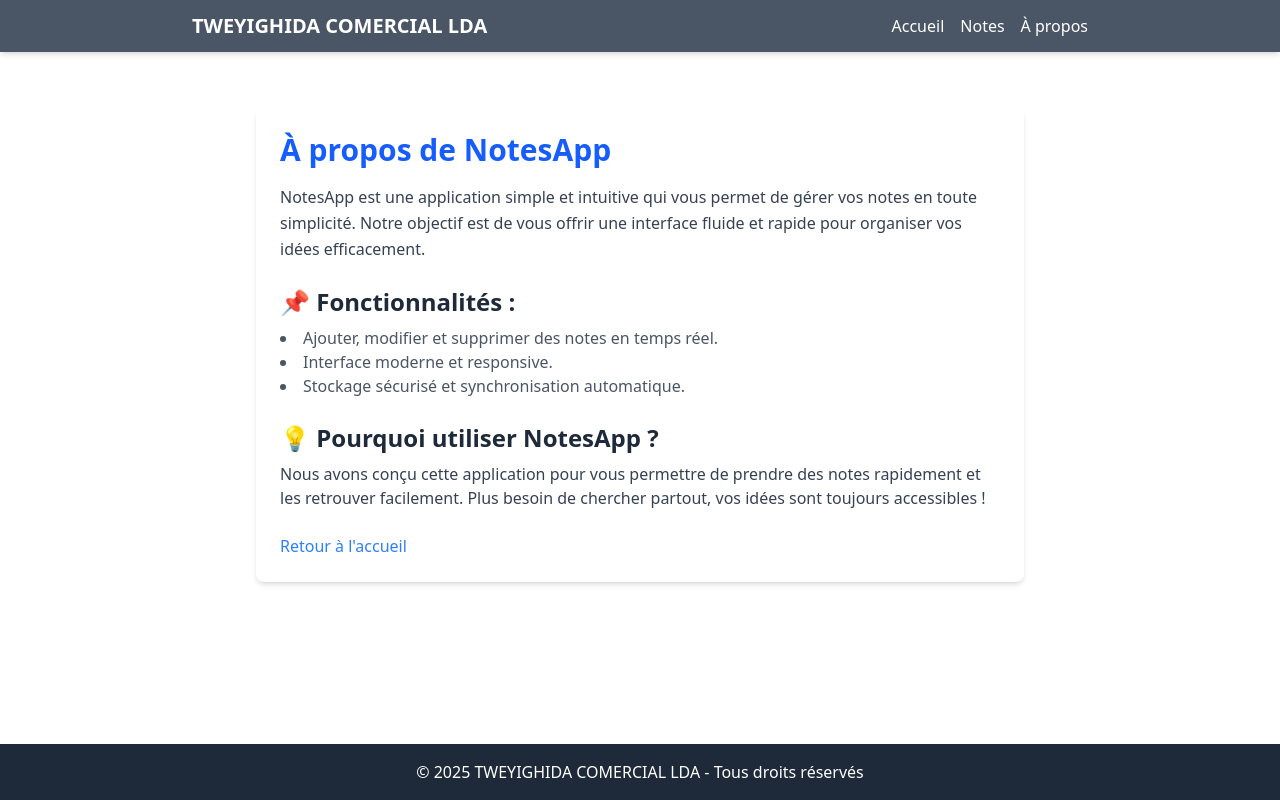
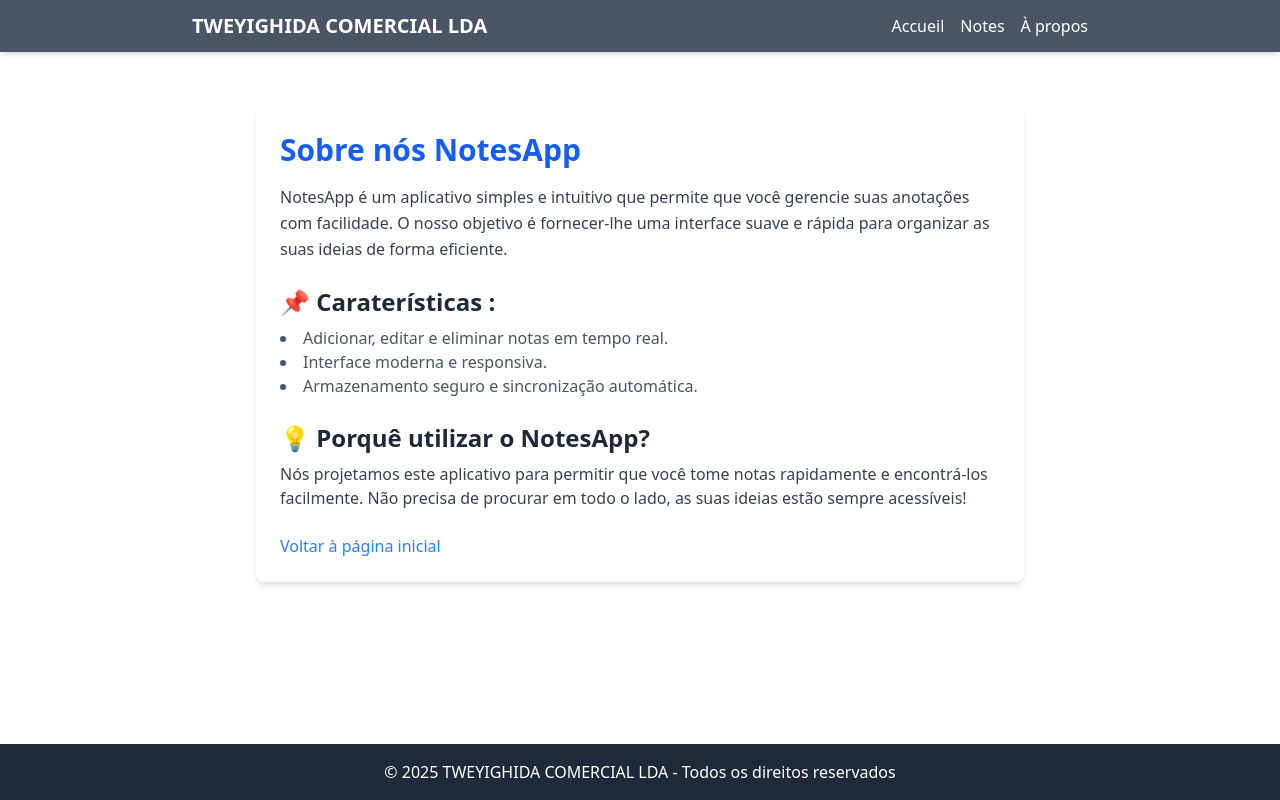
Before and after one commit to lamatmed/Tweighida, a Next.js app: page /about in a window 1280 px wide. Built offline with nearby package versions, Linux system fonts and the light colour scheme.

Commit message:
first commit traduit

```diff
--- a/src/app/about/page.tsx
+++ b/src/app/about/page.tsx
@@ -1,24 +1,24 @@
 export default function About() {
     return (
       <div className="max-w-3xl mx-auto p-6 bg-white shadow-md rounded-lg mt-10">
-        <h1 className="text-3xl font-bold text-blue-600 mb-4">À propos de NotesApp</h1>
+        <h1 className="text-3xl font-bold text-blue-600 mb-4">Sobre nós NotesApp</h1>
         <p className="text-gray-700 leading-relaxed">
-          NotesApp est une application simple et intuitive qui vous permet de gérer vos notes en toute simplicité.
-          Notre objectif est de vous offrir une interface fluide et rapide pour organiser vos idées efficacement.
+        NotesApp é um aplicativo simples e intuitivo que permite que você gerencie suas anotações com facilidade.
+        O nosso objetivo é fornecer-lhe uma interface suave e rápida para organizar as suas ideias de forma eficiente.
         </p>
-        <h2 className="text-2xl font-semibold text-gray-800 mt-6">📌 Fonctionnalités :</h2>
+        <h2 className="text-2xl font-semibold text-gray-800 mt-6">📌 Caraterísticas :</h2>
         <ul className="list-disc list-inside text-gray-600 mt-2">
-          <li>Ajouter, modifier et supprimer des notes en temps réel.</li>
-          <li>Interface moderne et responsive.</li>
-          <li>Stockage sécurisé et synchronisation automatique.</li>
+          <li>Adicionar, editar e eliminar notas em tempo real.</li>
+          <li>Interface moderna e responsiva.</li>
+          <li>Armazenamento seguro e sincronização automática.</li>
         </ul>
-        <h2 className="text-2xl font-semibold text-gray-800 mt-6">💡 Pourquoi utiliser NotesApp ?</h2>
+        <h2 className="text-2xl font-semibold text-gray-800 mt-6">💡 Porquê utilizar o NotesApp?</h2>
         <p className="text-gray-700 mt-2">
-          Nous avons conçu cette application pour vous permettre de prendre des notes rapidement et les retrouver facilement.
-          Plus besoin de chercher partout, vos idées sont toujours accessibles !
+        Nós projetamos este aplicativo para permitir que você tome notas rapidamente e encontrá-los facilmente.
+        Não precisa de procurar em todo o lado, as suas ideias estão sempre acessíveis!
         </p>
         <div className="mt-6">
-          <a href="/" className="text-blue-500 hover:underline">Retour à l'accueil</a>
+          <a href="/" className="text-blue-500 hover:underline">Voltar à página inicial</a>
         </div>
       </div>
     )
--- a/src/app/components/Footer.tsx
+++ b/src/app/components/Footer.tsx
@@ -1,7 +1,7 @@
 export default function Footer() {
     return (
       <footer className="bg-gray-800 text-white text-center p-4 mt-10">
-        <p>© {new Date().getFullYear()} TWEYIGHIDA COMERCIAL LDA - Tous droits réservés</p>
+        <p>© {new Date().getFullYear()} TWEYIGHIDA COMERCIAL LDA - Todos os direitos reservados</p>
       </footer>
     )
   }
--- a/src/app/components/Hero.tsx
+++ b/src/app/components/Hero.tsx
@@ -3,16 +3,16 @@ export default function Hero() {
         <section className="relative w-full h-screen flex items-center justify-center text-center bg-gradient-to-r from-yellow-500 to-indigo-600 text-white">
         <div className="max-w-2xl px-6">
           <h1 className="text-4xl md:text-5xl font-extrabold mb-4">
-            Bienvenue sur <span className="text-yellow-300">NotesApp</span> 📓
+          Bem-vindo à<span className="text-yellow-300">NotesApp</span> 📓
           </h1>
           <p className="text-lg md:text-xl mb-7">
-            Gérez vos notes facilement et efficacement. Ajoutez, modifiez et supprimez vos notes en toute simplicité.
+          Faça a gestão das suas notas de forma fácil e eficiente. Adicione, edite e elimine as suas notas com facilidade.
           </p>
           <a
             href="/notes"
             className="px-6 py-3 text-lg font-semibold bg-yellow-400 text-gray-900 rounded-lg hover:bg-yellow-500 transition"
           >
-            Commencer 🚀
+            Começar 🚀
           </a>
         </div>
       </section>
--- a/src/app/components/Navbar.tsx
+++ b/src/app/components/Navbar.tsx
@@ -29,9 +29,9 @@ export default function Navbar() {
       {/* Menu Mobile */}
       {isOpen && (
         <ul className="lg:hidden flex flex-col items-center space-y-3 mt-3">
-          <li><a href="/" className="hover:underline" onClick={() => setIsOpen(false)}>Accueil</a></li>
-          <li><a href="/notes" className="hover:underline" onClick={() => setIsOpen(false)}>Notes</a></li>
-          <li><a href="/about" className="hover:underline" onClick={() => setIsOpen(false)}>À propos</a></li>
+          <li><a href="/" className="hover:underline" onClick={() => setIsOpen(false)}>Receção</a></li>
+          <li><a href="/notes" className="hover:underline" onClick={() => setIsOpen(false)}>Observações</a></li>
+          <li><a href="/about" className="hover:underline" onClick={() => setIsOpen(false)}>A propósito</a></li>
         </ul>
       )}
     </nav>
--- a/src/app/components/NewNoteForm.tsx
+++ b/src/app/components/NewNoteForm.tsx
@@ -14,7 +14,7 @@ const NewNoteForm = () => {
     if (file && file.type === "application/pdf") {
       setPdfFile(file)
     } else {
-      alert("Veuillez sélectionner un fichier PDF valide.")
+      alert("Selecione um ficheiro PDF válido.")
       e.target.value = "" // Réinitialise le champ
     }
   }
@@ -49,7 +49,7 @@ const NewNoteForm = () => {
           onClick={() => setShowForm(true)}
           className="w-full bg-blue-500 text-white px-4 py-2 rounded-md hover:bg-blue-600 transition"
         >
-          Ajouter une note
+         Adicionar uma nota
         </button>
       )}
 
@@ -59,14 +59,14 @@ const NewNoteForm = () => {
             type="text"
             value={title}
             onChange={(e) => setTitle(e.target.value)}
-            placeholder="Titre"
+            placeholder="Títuloe"
             className="w-full p-2 border rounded-md focus:outline-none focus:ring-2 focus:ring-blue-500"
           />
 
           <textarea
             value={content}
             onChange={(e) => setContent(e.target.value)}
-            placeholder="Écris ta note ici..."
+            placeholder="Escreva a sua nota aqui..."
             className="w-full p-2 border rounded-md focus:outline-none focus:ring-2 focus:ring-blue-500 resize-none h-24"
           />
 
@@ -87,7 +87,7 @@ const NewNoteForm = () => {
               }`}
               disabled={loading}
             >
-              {loading ? 'Ajout en cours...' : 'Ajouter'}
+              {loading ? 'Adicionando ...' : 'Adicionar'}
             </button>
 
             <button
@@ -95,7 +95,7 @@ const NewNoteForm = () => {
               onClick={() => setShowForm(false)}
               className="px-4 py-2 rounded-md bg-gray-300 hover:bg-gray-400 transition"
             >
-              Annuler
+             Cancelar
             </button>
           </div>
         </form>
--- a/src/app/notes/page.tsx
+++ b/src/app/notes/page.tsx
@@ -9,7 +9,7 @@ export default async function Home() {
   return (
 <div className="min-h-screen bg-gray-100 flex flex-col items-center p-4">
   <header className="w-full max-w-md bg-blue-600 text-white text-center py-4 rounded-lg shadow-md">
-    <h1 className="text-2xl font-bold">Notes</h1>
+    <h1 className="text-2xl font-bold">Observações</h1>
   </header>
 
   <main className="w-full max-w-md mt-4 space-y-4">
```
Also changed, not shown: src/app/components/NoteList.tsx (+14 -14 lines).
